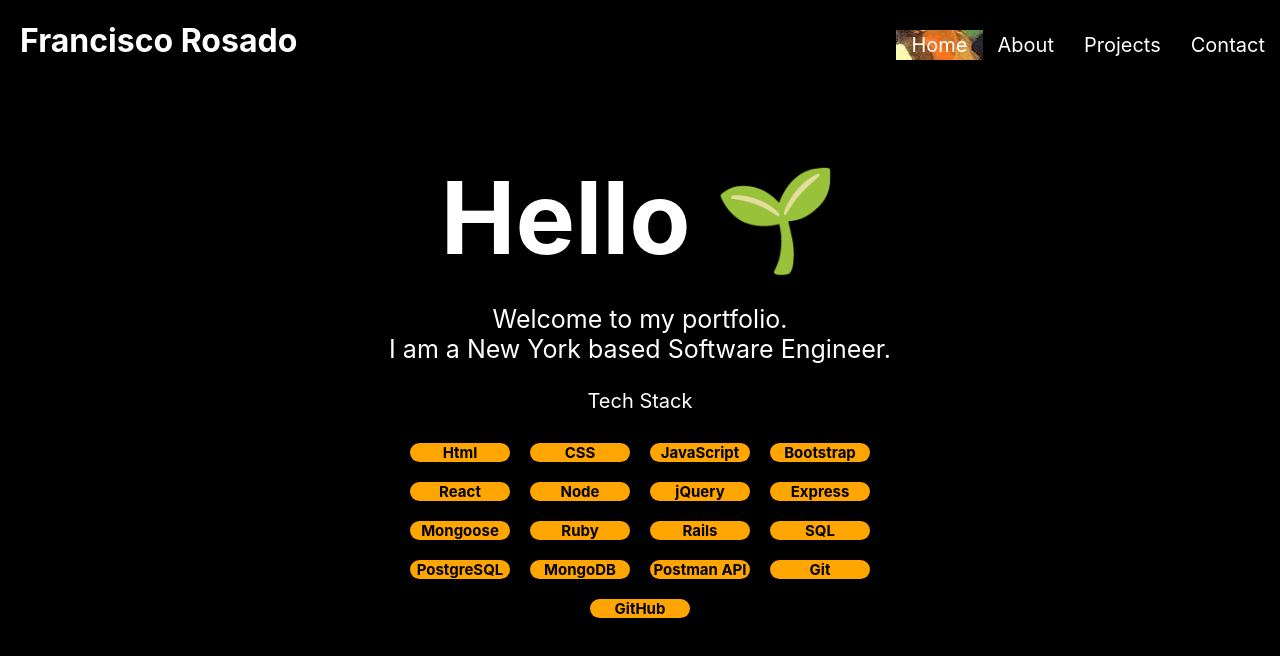
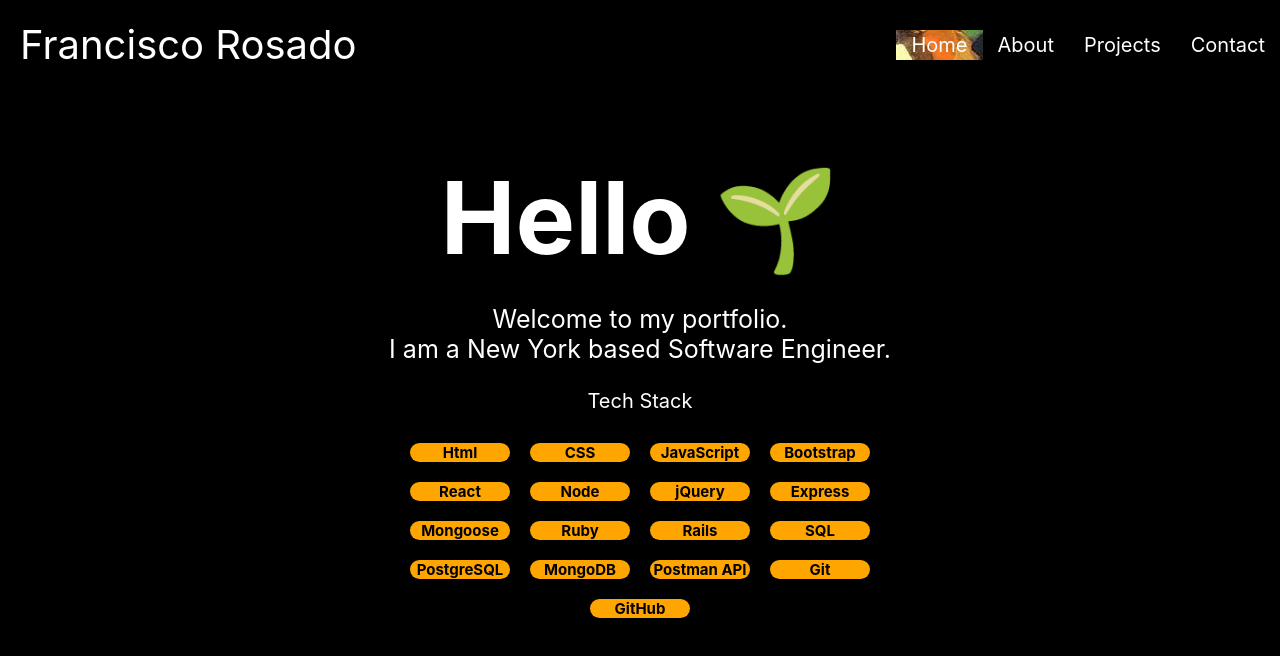
Before and after one commit to francisco-rosado-dev/portfolio, a React (Create React App) app in the folder client/: page / in a window 1280 px wide. Shown: the top 656 px of the page. Built offline with nearby package versions, Linux system fonts and the light colour scheme.

Commit message:
added home link to name

```diff
--- a/client/src/components/nav/Nav.jsx
+++ b/client/src/components/nav/Nav.jsx
@@ -5,7 +5,7 @@
 
   return (
     <div className="navigationContent">
-      <h1 className="name">Francisco Rosado</h1>
+      <NavLink className="name" to="/">Francisco Rosado</NavLink>
       <nav className="navigationContainer">
 
         <NavLink className="dashboard-selector" activeClassName='active-selector' exact to="/">Home</NavLink>
--- a/client/src/components/nav/nav.css
+++ b/client/src/components/nav/nav.css
@@ -6,6 +6,10 @@
 
 .name {
   margin-left: 20px;
+  margin-top: 20px;
+  text-decoration: none;
+  color: white;
+  font-size: 40px;
 }
 
 .navigationContainer {
```
